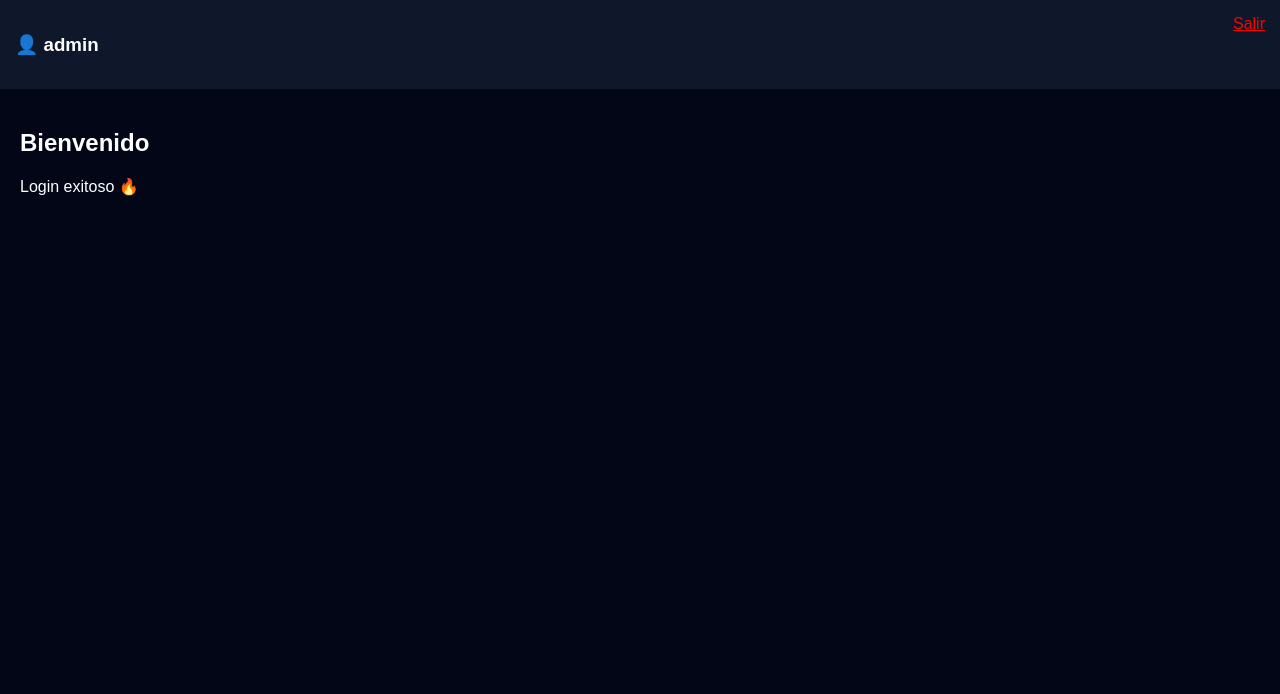
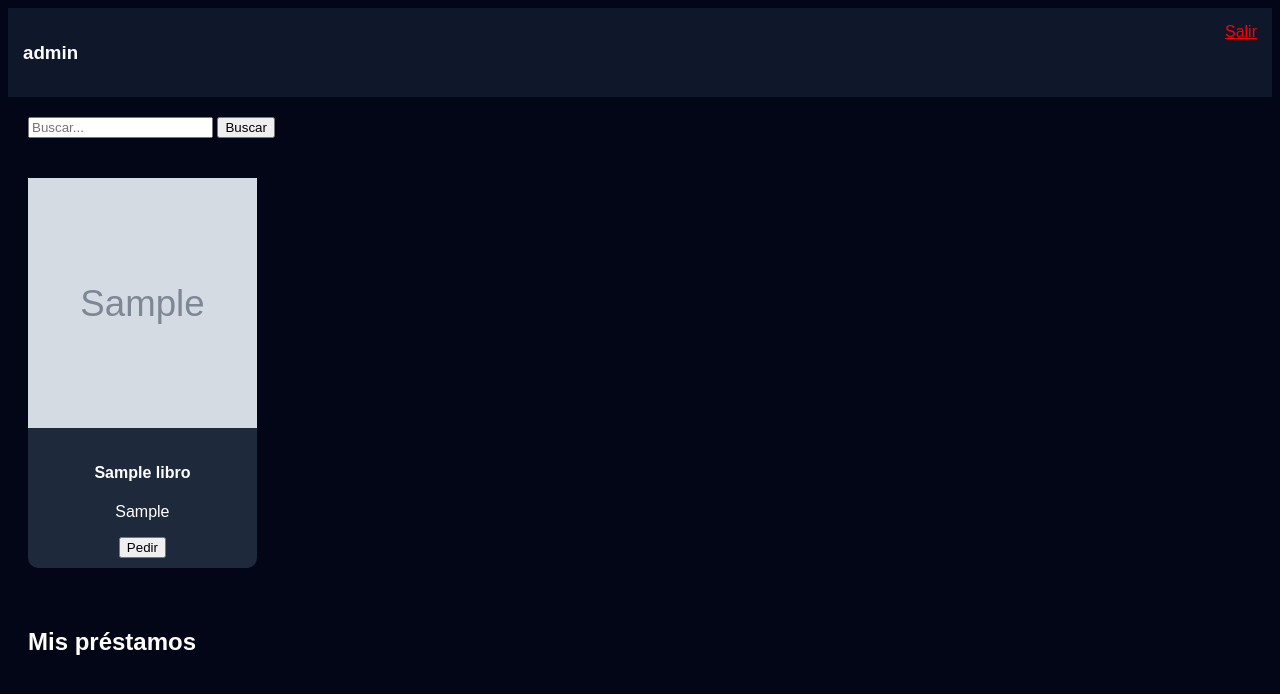
Before and after one commit to juanariasn-cmyk/proyecto-biblioteca, a Flask app: page /usuario in a window 1280 px wide. Shown: the top 694 px of the page. Run offline with Flask 3, Linux system fonts and the light colour scheme; the visitor is signed in with stand-in values (Sample User, id 1); tables that the repository leaves empty hold one stand-in row (values such as "Sample post"); grey boxes marked "Sample" are stand-in pictures.

Commit message:
Update usuario.html

```diff
--- a/web_app/templates/usuario.html
+++ b/web_app/templates/usuario.html
@@ -2,40 +2,64 @@
 <html>
 <head>
 <title>Usuario</title>
-
 <style>
-body{
-    margin:0;
-    font-family:Arial;
-    background:#020617;
-    color:white;
-}
-
-.header{
-    background:#0f172a;
-    padding:15px;
-    display:flex;
-    justify-content:space-between;
-}
-
-.section{
-    padding:20px;
-}
+body{background:#020617;color:white;font-family:Arial}
+.header{padding:15px;background:#0f172a;display:flex;justify-content:space-between}
+.grid{display:grid;grid-template-columns:repeat(auto-fill,minmax(220px,1fr));gap:20px;padding:20px}
+.card{background:#1e293b;border-radius:10px}
+.card img{width:100%;height:250px;object-fit:cover}
+.card-body{text-align:center;padding:10px}
+.loan{background:#1e293b;padding:15px;margin:10px;border-radius:10px;display:flex;justify-content:space-between}
 </style>
-
 </head>
-
 <body>
 
 <div class="header">
-    <h3>👤 {{ session.get('user') }}</h3>
-    <a href="/logout" style="color:red;">Salir</a>
+<h3>{{ session.get('user') }}</h3>
+<a href="/logout" style="color:red;">Salir</a>
 </div>
 
-<div class="section">
-    <h2>Bienvenido</h2>
-    <p>Login exitoso 🔥</p>
+<form action="/buscar" method="GET" style="padding:20px;">
+<input name="q" placeholder="Buscar...">
+<button>Buscar</button>
+</form>
+
+<div class="grid">
+{% for l in libros %}
+<div class="card">
+<img src="{{ url_for('static', filename='uploads/' + (l[3] or 'default.png')) }}">
+<div class="card-body">
+<h4>{{ l[1] }}</h4>
+<p>{{ l[2] }}</p>
+
+{% if l[4]==1 %}
+<form method="POST" action="/prestar/{{ l[0] }}">
+<button>Pedir</button>
+</form>
+{% else %}
+<p style="color:red;">No disponible</p>
+{% endif %}
+
 </div>
+</div>
+{% endfor %}
+</div>
+
+<h2 style="padding:20px;">Mis préstamos</h2>
+
+{% for p in prestamos %}
+<div class="loan">
+<div>{{ p[1] }} - {{ p[2] }}</div>
+
+{% if p[3]==0 %}
+<form method="POST" action="/devolver/{{ p[0] }}">
+<button>Devolver</button>
+</form>
+{% else %}
+<span style="color:lightgreen;">Devuelto</span>
+{% endif %}
+</div>
+{% endfor %}
 
 </body>
 </html>
```
